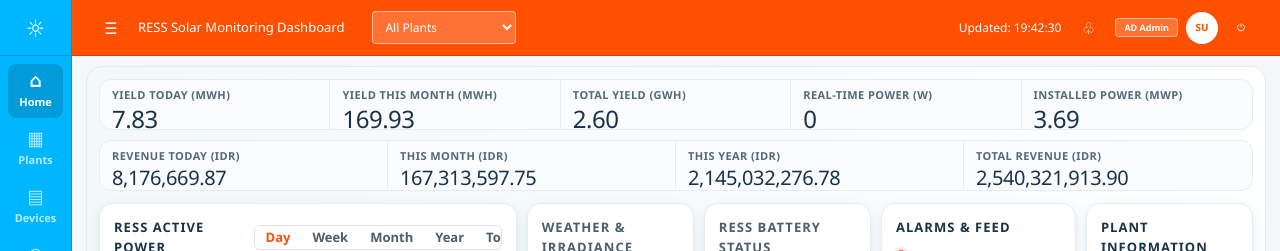
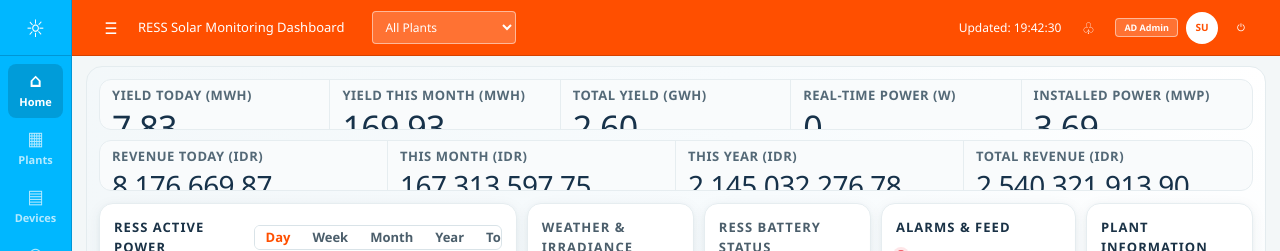
Before and after one commit to limegais/WEB_LPDP, a SvelteKit app in the folder apps/frontend/: page /dashboard in a window 1280 px wide. Shown: the top 251 px of the page. Built offline with nearby package versions, Linux system fonts and the light colour scheme; sample sign-in values are in the browser's storage.

Commit message:
fix: keep metric boxes small but fonts large

```diff
--- a/apps/frontend/src/routes/dashboard/+page.svelte
+++ b/apps/frontend/src/routes/dashboard/+page.svelte
@@ -535,7 +535,7 @@
 
   .metric-card p {
     color: #546977;
-    font-size: 11px;
+    font-size: 13px;
     font-weight: 700;
     line-height: 1.2;
     text-transform: uppercase;
@@ -545,7 +545,7 @@
   .metric-card strong {
     display: block;
     margin-top: 4px;
-    font-size: 24px;
+    font-size: 34px;
     line-height: 1.15;
     font-weight: 500;
     color: #17324a;
@@ -553,7 +553,7 @@
   }
 
   .metric-card--revenue strong {
-    font-size: 20px;
+    font-size: 28px;
   }
 
   .target-bar {
```
